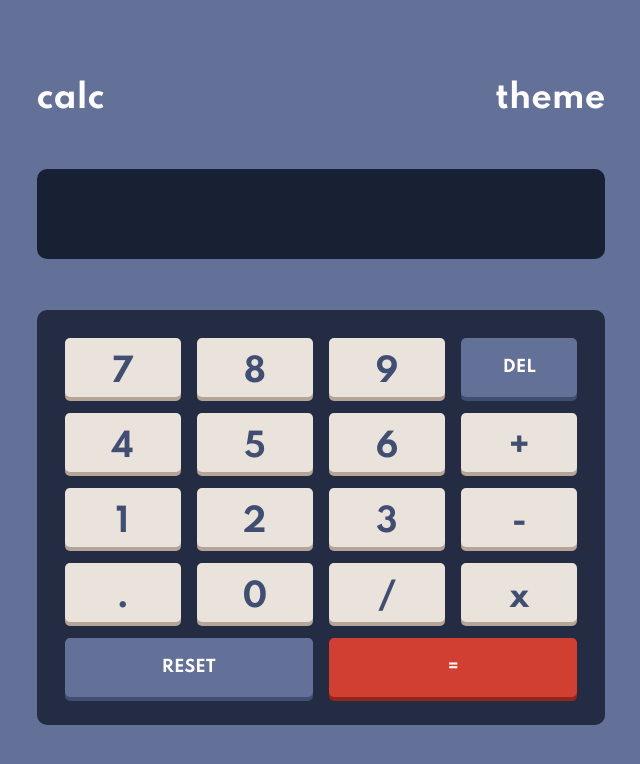
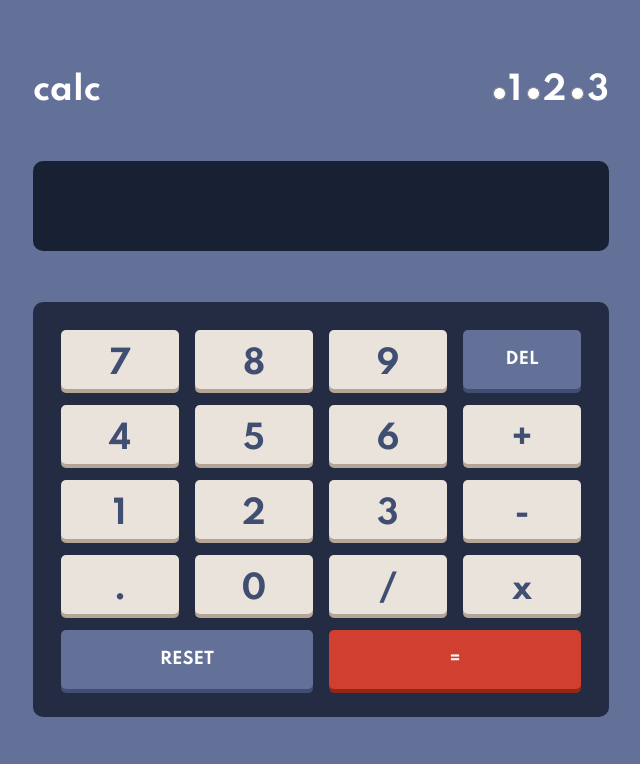
Before and after one commit to Gio85/vue_calculator, a Vue app: page / in a window 1280 px wide. Shown: the top 764 px of the page, without its empty margins (319-959 px from the left). Built offline with nearby package versions, Linux system fonts and the light colour scheme.

Commit message:
feat(theme): add changing theme logic

```diff
--- a/src/App.vue
+++ b/src/App.vue
@@ -1,20 +1,97 @@
 <template>
-  <Calculator />
+  <div id="main" :class="className">
+    <Calculator @change-class="toggle" />
+  </div>
 </template>
 
 <script lang="ts">
-import { defineComponent } from "vue";
+import { defineComponent, reactive, toRefs } from "vue";
 import Calculator from "./components/Calculator.vue";
+
+const defaultState = {
+  className: "theme-one",
+};
 
 export default defineComponent({
   name: "App",
   components: { Calculator },
+  setup() {
+    const state = reactive({
+      className: localStorage.getItem("theme") || defaultState.className,
+    });
+    const toggle = (className: string) => {
+      localStorage.setItem("theme", className);
+      state.className = className;
+    };
+
+    return {
+      ...toRefs(state),
+      toggle,
+    };
+  },
 });
 </script>
 
 <style>
 @import url("https://fonts.googleapis.com/css2?family=Spartan:wght@700&display=swap");
+.theme-one {
+  --body-background-color: hsl(225, 21%, 49%);
+  --container-color: hsl(0, 0%, 100%);
+  --display-background-color: hsl(224, 36%, 15%);
+  --display-color: hsl(0, 0%, 100%);
+  --buttons-background-color: hsl(223, 31%, 20%);
+  --button-background-color: hsl(30, 25%, 89%);
+  --button-color: hsl(224, 28%, 35%);
+  --button-box-shadow-color: hsl(28, 16%, 65%);
+  --span-two-text-background-color: hsl(225, 21%, 49%);
+  --span-two-text-color: hsl(0, 0%, 100%);
+  --span-two-text-box-shadow-color: hsl(224, 28%, 35%);
+  --span-two-red-background-color: hsl(6, 63%, 50%);
+  --span-two-red-color: hsl(0, 0%, 100%);
+  --span-two-red-box-shadow-color: hsl(6, 70%, 34%);
+}
+
+.theme-two {
+  --body-background-color: hsl(0, 0%, 90%);
+  --container-color: hsl(221, 14%, 31%);
+  --display-background-color: hsl(0, 0%, 93%);
+  --display-color: hsl(221, 14%, 31%);
+  --buttons-background-color: hsl(0, 5%, 81%);
+  --button-background-color: hsl(45, 7%, 89%);
+  --button-color: hsl(224, 28%, 35%);
+  --button-box-shadow-color: hsl(35, 11%, 61%);
+  --span-two-text-background-color: hsl(185, 42%, 37%);
+  --span-two-text-color: hsl(0, 0%, 100%);
+  --span-two-text-box-shadow-color: hsl(185, 58%, 25%);
+  --span-two-red-background-color: hsl(25, 98%, 40%);
+  --span-two-red-color: hsl(0, 0%, 100%);
+  --span-two-red-box-shadow-color: hsl(25, 99%, 27%);
+}
+
+.theme-three {
+  --body-background-color: hsl(268, 75%, 9%);
+  --container-color: hsl(52, 100%, 62%);
+  --display-background-color: hsl(268, 71%, 12%);
+  --display-color: hsl(52, 100%, 62%);
+  --buttons-background-color: hsl(268, 71%, 12%);
+  --button-background-color: hsl(268, 47%, 21%);
+  --button-color: hsl(52, 100%, 62%);
+  --button-box-shadow-color: hsl(285, 91%, 52%);
+  --span-two-text-background-color: hsl(281, 89%, 26%);
+  --span-two-text-color: hsl(0, 0%, 100%);
+  --span-two-text-box-shadow-color: hsl(290, 70%, 36%);
+  --span-two-red-background-color: hsl(176, 100%, 44%);
+  --span-two-red-color: hsl(198, 20%, 13%);
+  --span-two-red-box-shadow-color: hsl(224, 28%, 35%);
+}
 body {
   font-family: "Spartan", Menlo, Avenir, Helvetica, Arial, sans-serif;
+  margin: 0;
+  padding: 0;
+}
+
+#main {
+  background-color: var(--body-background-color);
+  height: 100vh;
 }
 </style>
--- a/src/components/Calculator.vue
+++ b/src/components/Calculator.vue
@@ -2,7 +2,19 @@
   <div class="container">
     <div class="bar">
       <div>calc</div>
-      <div>theme</div>
+      <div>
+        <input type="radio" id="one" value="theme-one" v-on:click="toggle" />
+        <label for="one">1</label>
+        <input type="radio" id="two" value="theme-two" v-on:click="toggle" />
+        <label for="two">2</label>
+        <input
+          type="radio"
+          id="three"
+          value="theme-three"
+          v-on:click="toggle"
+        />
+        <label for="three">3</label>
+      </div>
     </div>
     <div class="display">
       {{ previousValue }} {{ operation }} {{ currentValue }}
@@ -50,7 +62,7 @@ const defaultState: IState = {
 export default defineComponent({
   name: "Calculator",
   components: {},
-  setup() {
+  setup(props, context) {
     const state = reactive<IState>({
       ...defaultState,
     });
@@ -122,6 +134,11 @@ export default defineComponent({
       state.currentValue = defaultState.currentValue;
     };
 
+    const toggle = (event: MouseEvent) => {
+      const { value } = event.target as unknown as HTMLInputElement;
+      context.emit("change-class", value);
+    };
+
     return {
       ...toRefs(state),
       appendValue,
@@ -129,17 +146,15 @@ export default defineComponent({
       resetState,
       compute,
       setOperation,
+      toggle,
     };
   },
 });
 </script>
 
 <style>
-body {
-  background-color: hsl(225, 21%, 49%);
-}
 .container {
-  color: hsl(0, 0%, 100%);
+  color: var(--container-color);
   font-size: 2rem;
   display: flex;
   flex-direction: column;
@@ -159,9 +174,9 @@ body {
 .display {
   grid-column: 1 / -1;
   min-height: 90px;
-  background-color: hsl(224, 36%, 15%);
+  background-color: var(--display-background-color);
   border-radius: 10px;
-  color: hsl(0, 0%, 100%);
+  color: var(--display-color);
   display: flex;
   align-items: flex-end;
   justify-content: space-around;
@@ -178,7 +193,7 @@ body {
   border-radius: 10px;
   grid-template-columns: repeat(4, 75px);
   grid-template-rows: repeat(5, 75px);
-  background-color: hsl(223, 31%, 20%);
+  background-color: var(--buttons-background-color);
 }
 
 .buttons > button {
@@ -188,11 +203,11 @@ body {
   font-size: 2rem;
   outline: none;
   border-radius: 5px;
-  background-color: hsl(30, 25%, 89%);
-  color: hsl(224, 28%, 35%);
+  background-color: var(--button-background-color);
+  color: var(--button-color);
   padding: 15px 10px;
   margin: 8px;
-  box-shadow: 0 4px 0 0 hsl(28, 16%, 65%);
+  box-shadow: 0 4px 0 0 var(--button-box-shadow-color);
 }
 
 .buttons > button:active {
@@ -205,16 +220,16 @@ body {
 }
 
 .span-two.text {
-  background-color: hsl(225, 21%, 49%);
-  box-shadow: 0 4px 0 0 hsl(224, 28%, 35%);
-  color: hsl(0, 0%, 100%);
+  background-color: var(--span-two-text-background-color);
+  box-shadow: 0 4px 0 0 var(--span-two-text-box-shadow-color);
+  color: var(--span-two-text-color);
 }
 
 .text {
-  box-shadow: 0 4px 0 0 hsl(224, 28%, 35%) !important;
-  background-color: hsl(225, 21%, 49%) !important;
+  box-shadow: 0 4px 0 0 var(--span-two-text-box-shadow-color) !important;
+  background-color: var(--span-two-text-background-color) !important;
   font-size: 1rem !important;
-  color: hsl(0, 0%, 100%) !important;
+  color: var(--span-two-text-color) !important;
 }
 
 button.text:active {
@@ -224,9 +239,9 @@ button.text:active {
 
 .span-two.red {
   font-size: 1rem;
-  color: hsl(0, 0%, 100%);
-  box-shadow: 0 4px 0 0 hsl(6, 70%, 34%);
-  background-color: hsl(6, 63%, 50%);
+  color: var(--span-two-red-color);
+  box-shadow: 0 4px 0 0 var(--span-two-red-box-shadow-color);
+  background-color: var(--span-two-red-background-color);
 }
 
 @media (max-width: 375px) {
@@ -255,21 +270,11 @@ button.text:active {
   .container {
     width: 40%;
   }
-
-  /*.buttons {*/
-  /*  display: grid;*/
-  /*  grid-template-columns: repeat(4, 25%);*/
-  /*}*/
 }
 
 @media (min-width: 1441px) {
   .container {
     width: 60%;
   }
-
-  /*.buttons {*/
-  /*  display: grid;*/
-  /*  grid-template-columns: repeat(4, 25%);*/
-  /*}*/
 }
 </style>
```
